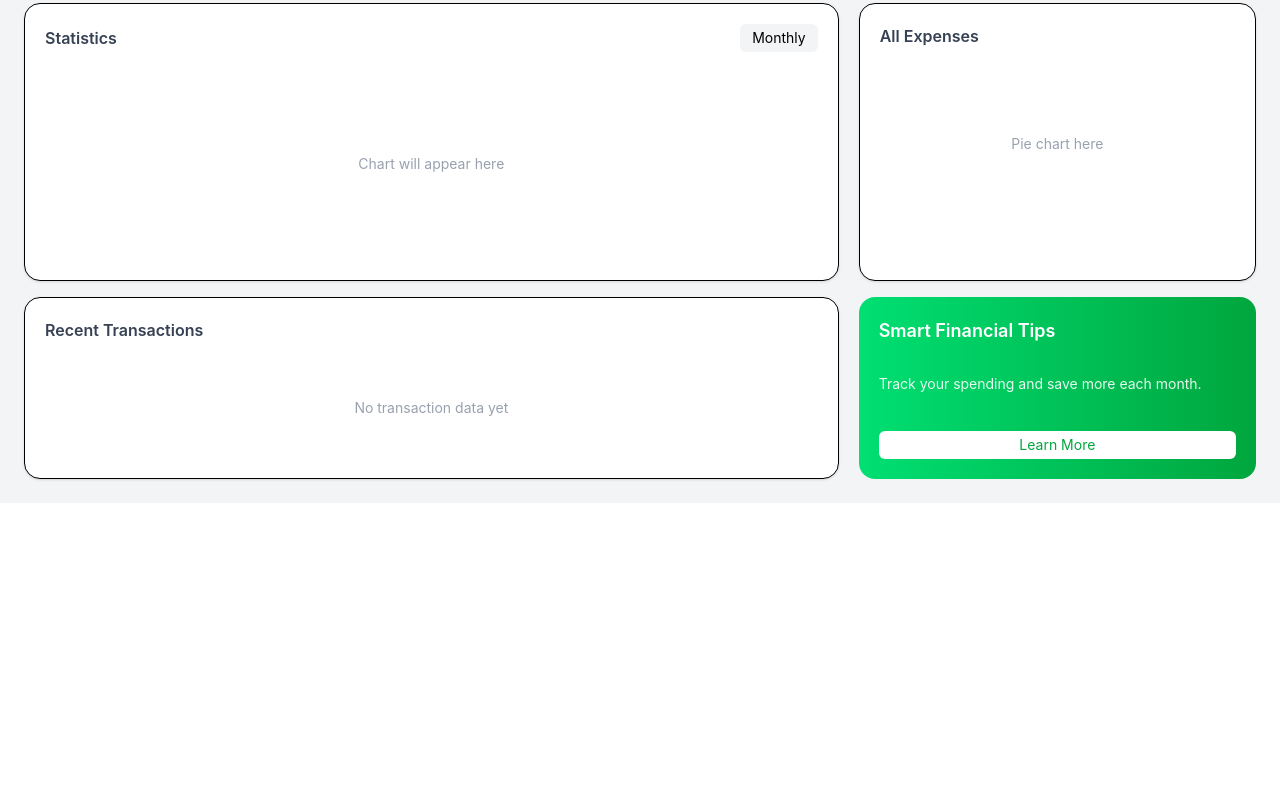
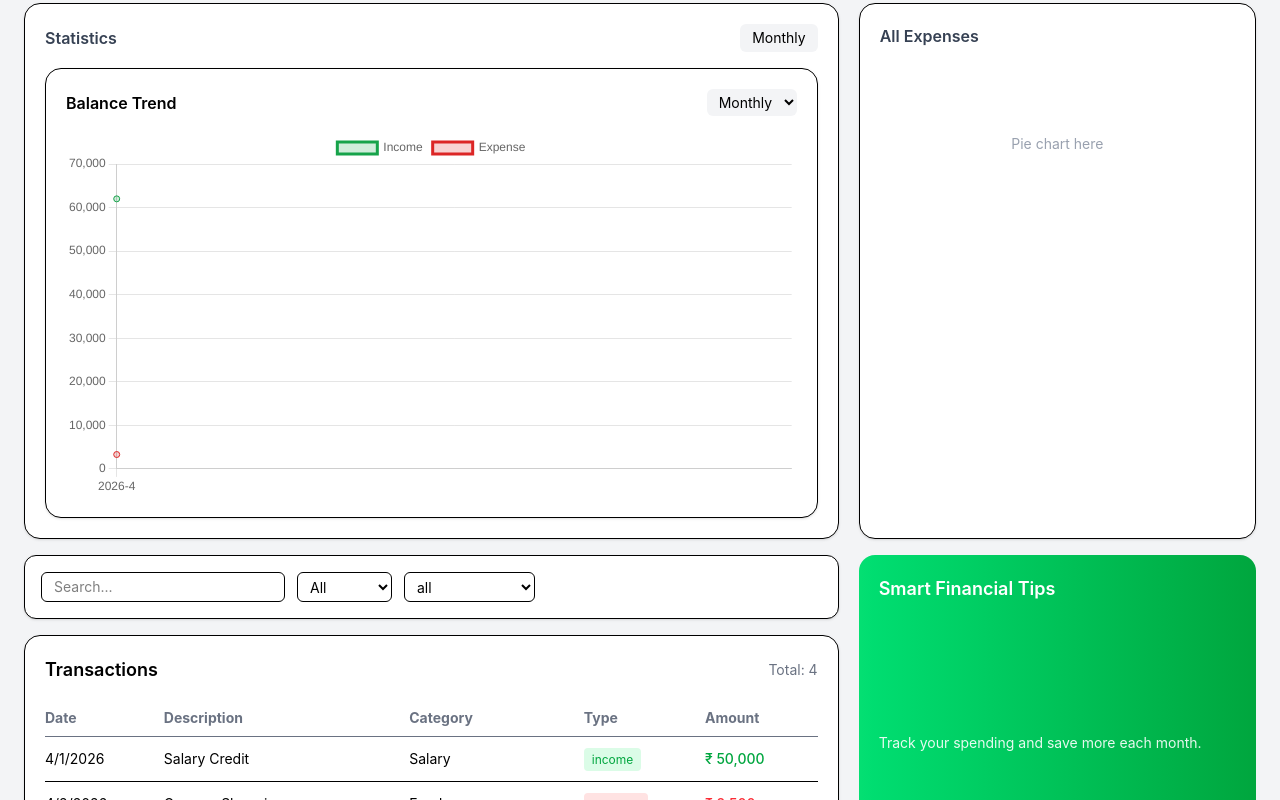
Before and after one commit to firdoshalam7786/zorvyn-dashboard, a React (Vite) app: page / in a window 1280 px wide. Shown: the part 340-1140 px from the top of the page. Before the commit the page ends 843 px from the top, so only its background shows below. Built offline with nearby package versions, Linux system fonts and the light colour scheme.

Commit message:
complete filtering functionality and chart

```diff
--- a/package.json
+++ b/package.json
@@ -11,7 +11,9 @@
   },
   "dependencies": {
     "@tailwindcss/vite": "^4.2.2",
+    "chart.js": "^4.5.1",
     "react": "^19.2.4",
+    "react-chartjs-2": "^5.3.1",
     "react-dom": "^19.2.4",
     "tailwindcss": "^4.2.2"
   },
--- /dev/null
+++ b/src/components/ChartBalance.jsx
@@ -0,0 +1,117 @@
+import { useContext, useState, useMemo } from "react";
+import { AppContext } from "../context/AppContext";
+import {
+  Chart as ChartJS,
+  CategoryScale,
+  LinearScale,
+  PointElement,
+  LineElement,
+  Tooltip,
+  Legend,
+} from "chart.js";
+import { Line } from "react-chartjs-2";
+
+ChartJS.register(
+  CategoryScale,
+  LinearScale,
+  PointElement,
+  LineElement,
+  Tooltip,
+  Legend
+);
+
+function ChartBalance() {
+  const { transaction = [] } = useContext(AppContext);
+  const [mode, setMode] = useState("monthly");
+
+  // Data grouping
+  const chartData = useMemo(() => {
+    const grouped = {};
+
+    transaction.forEach((txn) => {
+      const date = new Date(txn.date);
+
+      let key;
+
+      if (mode === "daily") {
+        key = date.toLocaleDateString();
+      } else {
+        key = `${date.getFullYear()}-${date.getMonth() + 1}`;
+      }
+
+      if (!grouped[key]) {
+        grouped[key] = { income: 0, expense: 0 };
+      }
+
+      if (txn.type === "income") {
+        grouped[key].income += txn.amount;
+      } else {
+        grouped[key].expense += txn.amount;
+      }
+    });
+
+    const labels = Object.keys(grouped);
+
+    const incomeData = labels.map((key) => grouped[key].income);
+    const expenseData = labels.map((key) => grouped[key].expense);
+
+    return {
+      labels,
+      datasets: [
+        {
+          label: "Income",
+          data: incomeData,
+          borderColor: "#16a34a",
+          backgroundColor: "#16a34a33",
+          tension: 0.4,
+        },
+        {
+          label: "Expense",
+          data: expenseData,
+          borderColor: "#dc2626",
+          backgroundColor: "#dc262633",
+          tension: 0.4,
+        },
+      ],
+    };
+  }, [transaction, mode]);
+  const options = {
+  responsive: true,
+  plugins: {
+    legend: {
+      position: "top",
+    },
+  },
+  scales: {
+    y: {
+      beginAtZero: true,
+    },
+  },
+};
+
+  return (
+    <div className="bg-white rounded-2xl p-5 shadow-sm border">
+
+      {/* Header */}
+      <div className="flex justify-between items-center mb-4">
+        <h3 className="font-semibold">Balance Trend</h3>
+
+        <select
+          value={mode}
+          onChange={(e) => setMode(e.target.value)}
+          className="text-sm bg-gray-100 px-2 py-1 rounded-md"
+        >
+          <option value="monthly">Monthly</option>
+          <option value="daily">Daily</option>
+        </select>
+      </div>
+
+      {/* Chart */}
+      <div>
+      <Line data={chartData} options={options} />
+    </div>
+    </div>
+  );
+}
+
+export default ChartBalance;
--- /dev/null
+++ b/src/components/Filtering.jsx
@@ -0,0 +1,53 @@
+import React, { useContext } from "react";
+import { AppContext } from "../context/AppContext";
+
+function Filtering() {
+  const { filters, setFilters, transaction } = useContext(AppContext);
+  //categories find out
+  const categories = ["all", ...new Set(transaction.map((t) => t.category))];
+
+  const handleChange = (field, value) => {
+    setFilters((prev) => ({
+      ...prev,
+      [field]: value,
+    }));
+  };
+  return (
+    <div className="bg-white p-4 rounded-xl border shadow-sm mb-4 flex flex-wrap gap-3">
+      {/* Search */}
+      <input
+        type="text"
+        placeholder="Search..."
+        value={filters.search}
+        onChange={(e) => handleChange("search", e.target.value)}
+        className="border px-3 py-1 rounded-md text-sm"
+      />
+
+      {/* Type Filter */}
+      <select
+        value={filters.type}
+        onChange={(e) => handleChange("type", e.target.value)}
+        className="border px-2 py-1 rounded-md text-sm"
+      >
+        <option value="all">All</option>
+        <option value="income">Income</option>
+        <option value="expense">Expense</option>
+      </select>
+
+      {/* Category Filter */}
+      <select
+        value={filters.category}
+        onChange={(e) => handleChange("category", e.target.value)}
+        className="border px-2 py-1 rounded-md text-sm"
+      >
+        {categories.map((cat, i) => (
+          <option key={i} value={cat}>
+            {cat}
+          </option>
+        ))}
+      </select>
+    </div>
+  );
+}
+
+export default Filtering;
--- a/src/components/Header.jsx
+++ b/src/components/Header.jsx
@@ -24,8 +24,8 @@ function Header() {
         onChange={(e) => setRole(e.target.value)}
 
         >
-          <option>Admin</option>
-          <option>Viewer</option>
+          <option value="admin">Admin</option>
+          <option value="viewer">Viewer</option>
         </select>
         <span className="text-sm text-gray-500">
           Current:{role}
--- /dev/null
+++ b/src/components/TransactionsTab.jsx
@@ -0,0 +1,116 @@
+import { useContext } from "react";
+import { AppContext } from "../context/AppContext";
+import Filtering from "./Filtering";
+
+function TransactionsTab() {
+  const { transaction = [], role, filters } = useContext(AppContext);
+
+// Apply filters
+const filteredData = transaction.filter((item) => {
+  const matchSearch =
+    item.title.toLowerCase().includes(filters.search.toLowerCase()) ||
+    item.category.toLowerCase().includes(filters.search.toLowerCase());
+
+  const matchType =
+    filters.type === "all" || item.type === filters.type;
+
+  const matchCategory =
+    filters.category === "all" || item.category === filters.category;
+
+  return matchSearch && matchType && matchCategory;
+});
+
+  return (
+    <div className="bg-white rounded-2xl shadow-sm border p-5">
+
+      {/* Heading */}
+      <div className="flex justify-between items-center mb-4">
+        <h2 className="text-lg font-semibold">Transactions</h2>
+        <span className="text-sm text-gray-500">
+          Total: {transaction.length}
+        </span>
+      </div>
+
+      {/* Table */}
+      <div className="overflow-x-auto">
+        <table className="w-full text-sm text-left">
+
+          {/* Table Head */}
+          <thead className="border-b text-gray-500">
+            <tr>
+              <th className="py-2">Date</th>
+              <th>Description</th>
+              <th>Category</th>
+              <th>Type</th>
+              <th>Amount</th>
+              {role === "admin" && <th>Actions</th>}
+            </tr>
+          </thead>
+
+          {/* Table Body */}
+          <tbody>
+            {filteredData.length === 0 ? (
+              <tr>
+                <td colSpan="6" className="text-center py-6 text-gray-400">
+                  No transaction found
+                </td>
+              </tr>
+            ) : (
+              filteredData.map((item) => (
+                <tr
+                  key={item.id}
+                  className="border-b hover:bg-gray-50 transition"
+                >
+                  <td className="py-3">
+                    {new Date(item.date).toLocaleDateString()}
+                  </td>
+
+                  <td>{item.title}</td>
+
+                  <td>{item.category}</td>
+
+                  <td>
+                    <span
+                      className={`px-2 py-1 rounded text-xs ${
+                        item.type === "income"
+                          ? "bg-green-100 text-green-600"
+                          : "bg-red-100 text-red-500"
+                      }`}
+                    >
+                      {item.type}
+                    </span>
+                  </td>
+
+                  <td
+                    className={`font-medium ${
+                      item.type === "income"
+                        ? "text-green-600"
+                        : "text-red-500"
+                    }`}
+                  >
+                    ₹ {item.amount.toLocaleString()}
+                  </td>
+
+                  {/* Actions (Admin only) */}
+                  {role === "admin" && (
+                    <td className="flex gap-2">
+                      <button className="text-blue-500 hover:underline text-xs">
+                        Edit
+                      </button>
+                      <button className="text-red-500 hover:underline text-xs">
+                        Delete
+                      </button>
+                    </td>
+                  )}
+                </tr>
+              ))
+            )}
+          </tbody>
+
+        </table>
+      </div>
+    </div>
+  );
+}
+
+export default TransactionsTab;
--- a/src/context/AppContext.jsx
+++ b/src/context/AppContext.jsx
@@ -15,6 +15,7 @@ export function AppProvider({ children }) {
   const [filters, setFilters] = useState({
     search: "",
     type: "all",
+    category: "all",
   });
 
   // save to localStorage
--- a/src/pages/FinanceDashboard.jsx
+++ b/src/pages/FinanceDashboard.jsx
@@ -1,5 +1,8 @@
 import { useState } from "react";
 import Cards from "../components/Cards";
+import TransactionsTab from "../components/TransactionsTab";
+import Filtering from "../components/Filtering";
+import ChartBalance from "../components/ChartBalance";
 
 function FinanceDashboard() {
   const [activeTab, setActiveTab] = useState("dashboard");
@@ -57,14 +60,16 @@ function FinanceDashboard() {
             </button>
           </div>
 
-          <div className="h-48 flex items-center justify-center text-gray-400 text-sm">
-            Chart will appear here
-          </div>
+
+            <ChartBalance />
+
         </div>
 
         {/* Expense  */}
         <div className="bg-white rounded-2xl p-5 shadow-sm border">
-          <h3 className="text-md font-semibold text-gray-700 mb-4">All Expenses</h3>
+          <h3 className="text-md font-semibold text-gray-700 mb-4">
+            All Expenses
+          </h3>
 
           <div className="h-40 flex items-center justify-center text-gray-400 text-sm">
             Pie chart here
@@ -72,17 +77,12 @@ function FinanceDashboard() {
         </div>
       </div>
 
-      {/* Bottom */}
+      {/* TransactionsTab */}
       <div className="grid gap-5 grid-cols-1 xl:grid-cols-3">
         {/* Transactions */}
-        <div className="xl:col-span-2 bg-white rounded-2xl p-5 shadow-sm border">
-          <h3 className="text-md font-semibold text-gray-700 mb-4">
-            Recent Transactions
-          </h3>
-
-          <div className="text-center text-gray-400 text-sm py-10">
-            No transaction data yet
-          </div>
+        <div className="xl:col-span-2">
+          <Filtering />
+          <TransactionsTab />
         </div>
 
         {/* Insights */}
```
Also changed, not shown: 1 other file (tests, documents, lock files or other folders).
